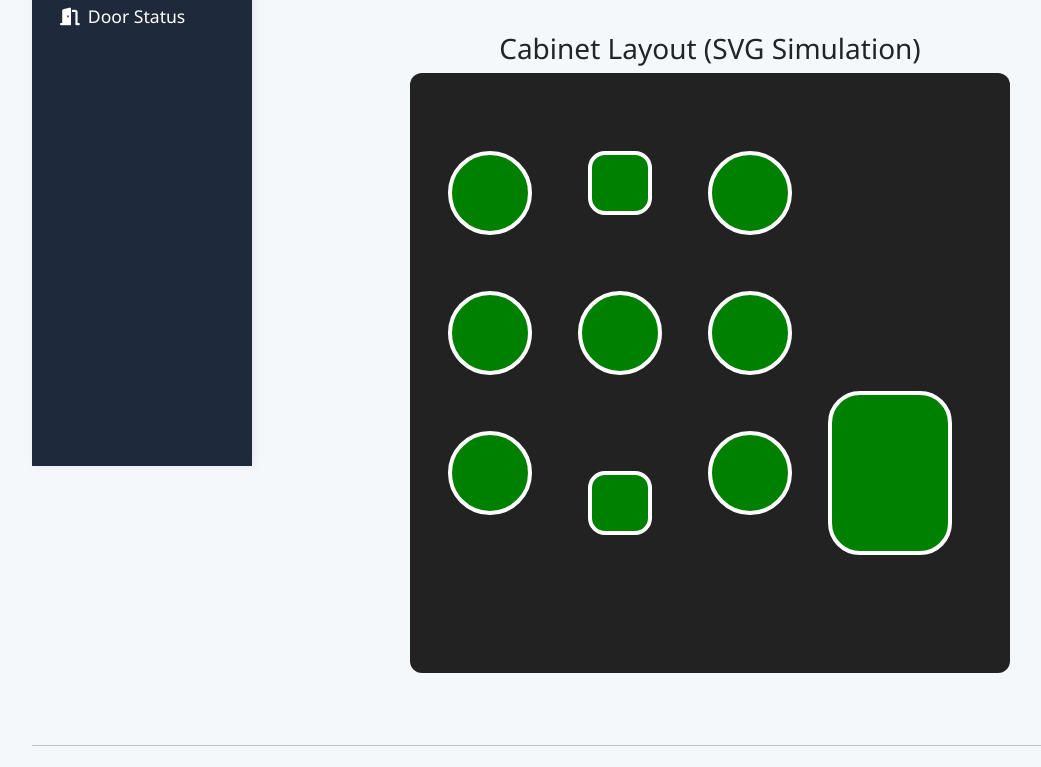
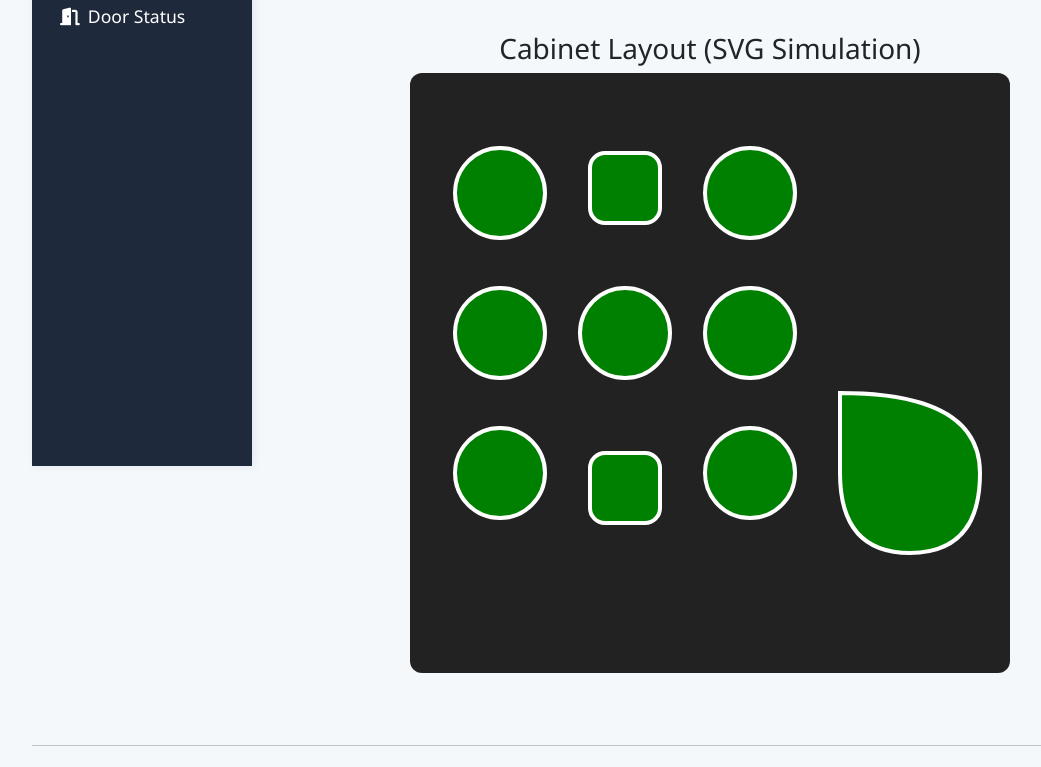
Before and after one commit to Destro2204/figeac, a Flask app: page /dashboard in a window 1280 px wide. Shown: the part 419-1186 px from the top of the page, without its empty margins (50-1091 px from the left). Run offline with Flask 3, Linux system fonts and the light colour scheme; the visitor is signed in with stand-in values (Sample User, id 1); data that the repository does not hold is empty; some libraries are stand-ins or nearby versions.

Commit message:
Refined SVG cabinet visualization to closely match real tray layout

```diff
--- a/templates/dashboard.html
+++ b/templates/dashboard.html
@@ -153,22 +153,21 @@
   <div class="cabinet-svg-section mb-4">
     <h3>Cabinet Layout (SVG Simulation)</h3>
     <svg id="cabinet-svg" width="600" height="600" viewBox="0 0 600 600" style="background:#222; border-radius:12px;">
-      <!-- Example instrument slots (circles and rectangles) -->
-      <!-- Left vertical row -->
-      <circle id="svg-slot-1" cx="80" cy="120" r="40" fill="green" stroke="#fff" stroke-width="4"/>
-      <circle id="svg-slot-2" cx="80" cy="260" r="40" fill="green" stroke="#fff" stroke-width="4"/>
-      <circle id="svg-slot-3" cx="80" cy="400" r="40" fill="green" stroke="#fff" stroke-width="4"/>
-      <!-- Middle vertical row -->
-      <rect id="svg-slot-4" x="180" y="80" width="60" height="60" rx="15" fill="green" stroke="#fff" stroke-width="4"/>
-      <circle id="svg-slot-5" cx="210" cy="260" r="40" fill="green" stroke="#fff" stroke-width="4"/>
-      <rect id="svg-slot-6" x="180" y="400" width="60" height="60" rx="15" fill="green" stroke="#fff" stroke-width="4"/>
-      <!-- Right vertical row -->
-      <circle id="svg-slot-7" cx="340" cy="120" r="40" fill="green" stroke="#fff" stroke-width="4"/>
-      <circle id="svg-slot-8" cx="340" cy="260" r="40" fill="green" stroke="#fff" stroke-width="4"/>
-      <circle id="svg-slot-9" cx="340" cy="400" r="40" fill="green" stroke="#fff" stroke-width="4"/>
-      <!-- Large rectangle (bottom right) -->
-      <rect id="svg-slot-10" x="420" y="320" width="120" height="160" rx="30" fill="green" stroke="#fff" stroke-width="4"/>
-      <!-- You can add more shapes to match your tray more closely -->
+      <!-- Left column: 3 round holders -->
+      <circle id="svg-slot-1" cx="90" cy="120" r="45" fill="green" stroke="#fff" stroke-width="4"/>
+      <circle id="svg-slot-2" cx="90" cy="260" r="45" fill="green" stroke="#fff" stroke-width="4"/>
+      <circle id="svg-slot-3" cx="90" cy="400" r="45" fill="green" stroke="#fff" stroke-width="4"/>
+      <!-- Middle column: 2 squares, 1 round -->
+      <rect id="svg-slot-4" x="180" y="80" width="70" height="70" rx="15" fill="green" stroke="#fff" stroke-width="4"/>
+      <circle id="svg-slot-5" cx="215" cy="260" r="45" fill="green" stroke="#fff" stroke-width="4"/>
+      <rect id="svg-slot-6" x="180" y="380" width="70" height="70" rx="15" fill="green" stroke="#fff" stroke-width="4"/>
+      <!-- Right column: 3 round holders -->
+      <circle id="svg-slot-7" cx="340" cy="120" r="45" fill="green" stroke="#fff" stroke-width="4"/>
+      <circle id="svg-slot-8" cx="340" cy="260" r="45" fill="green" stroke="#fff" stroke-width="4"/>
+      <circle id="svg-slot-9" cx="340" cy="400" r="45" fill="green" stroke="#fff" stroke-width="4"/>
+      <!-- Large L-shaped/curved slot (approximate with path) -->
+      <path id="svg-slot-10" d="M 430 320 Q 570 320 570 400 Q 570 480 500 480 Q 430 480 430 400 Q 430 320 430 320 Z" fill="green" stroke="#fff" stroke-width="4"/>
+      <!-- Add more shapes as needed for your tray -->
     </svg>
   </div>
 
```
